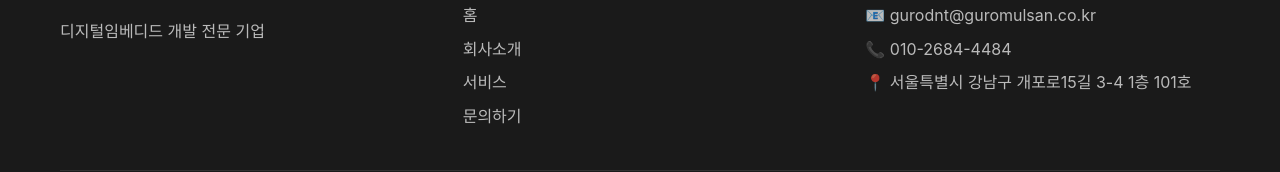
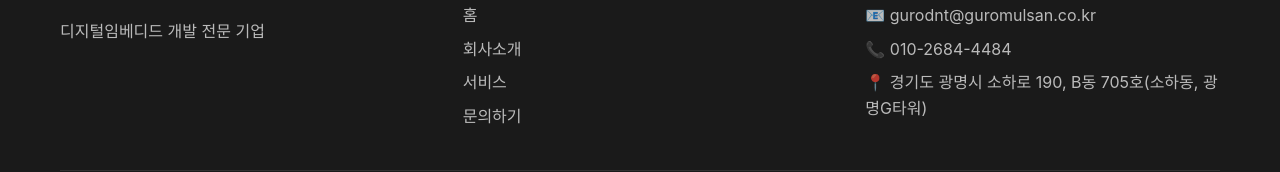
Before and after one commit to eunphillee/guromulsan, a Next.js app: page / in a window 1280 px wide. Shown: the part 4367-4539 px from the top of the page. Built offline with nearby package versions, Linux system fonts and the light colour scheme.

Commit message:
Update: 푸터 주소를 광명G타워로 변경

```diff
--- a/components/Footer.tsx
+++ b/components/Footer.tsx
@@ -30,7 +30,7 @@ export default function Footer() {
             <ul className={styles.contact}>
               <li>📧 <a href="mailto:gurodnt@guromulsan.co.kr">gurodnt@guromulsan.co.kr</a></li>
               <li>📞 010-2684-4484</li>
-              <li>📍 서울특별시 강남구 개포로15길 3-4 1층 101호</li>
+              <li>📍 경기도 광명시 소하로 190, B동 705호(소하동, 광명G타워)</li>
             </ul>
           </div>
         </div>
```
